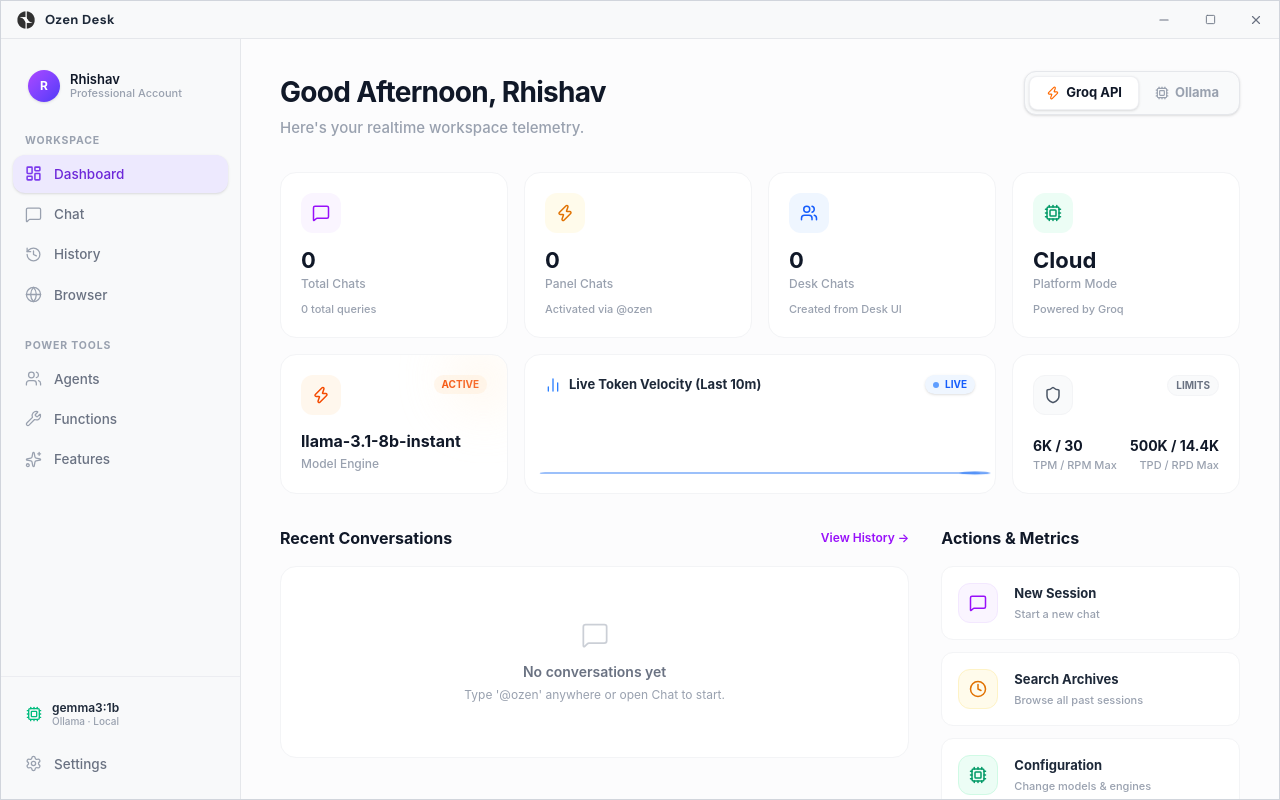
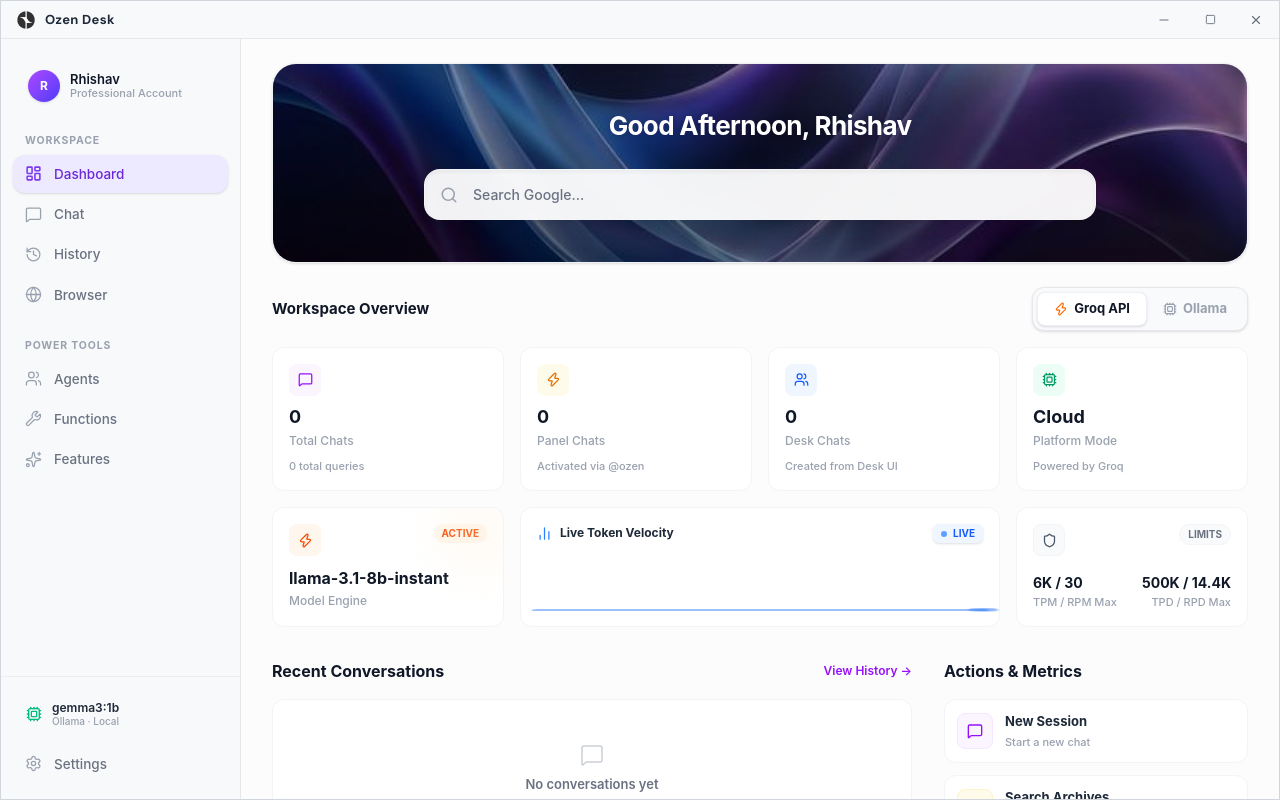
Before and after one commit to Rhishavhere/ozen, a React (Vite) app: page / in a window 1280 px wide. Built offline with nearby package versions, Linux system fonts and the light colour scheme.

Commit message:
browser view

```diff
--- a/src/components/Desk/HubLayout.tsx
+++ b/src/components/Desk/HubLayout.tsx
@@ -5,14 +5,19 @@
 import { AgentsView } from './Views/AgentsView';
 import { DashboardView } from './Views/DashboardView';
 import { HistoryView } from './Views/HistoryView';
+import { BrowserView } from './Views/BrowserView';
 import { SettingsView } from './Views/SettingsView';
 
 export const HubLayout: React.FC = () => {
   const [activeTab, setActiveTab] = useState<TabId>('dashboard');
   const [viewingConversationId, setViewingConversationId] = useState<string | null>(null);
+  const [browserUrl, setBrowserUrl] = useState<string>('https://www.google.com');
 
-  const handleNavigate = (tab: string) => {
+  const handleNavigate = (tab: string, state?: any) => {
     setActiveTab(tab as TabId);
+    if (tab === 'browser' && state?.url) {
+      setBrowserUrl(state.url);
+    }
   };
 
   const handleOpenChat = (conversationId?: string) => {
@@ -33,6 +38,7 @@
       case 'settings':
         return <SettingsView />;
       case 'browser':
+        return <BrowserView key={browserUrl} initialUrl={browserUrl} />;
       case 'functions':
       case 'features':
         return (
--- /dev/null
+++ b/src/components/Desk/Views/BrowserView.tsx
@@ -0,0 +1,119 @@
+import React, { useRef, useState, useEffect } from 'react';
+import { ArrowLeft, ArrowRight, RotateCw, Home } from 'lucide-react';
+
+interface BrowserViewProps {
+  initialUrl?: string;
+}
+
+export const BrowserView: React.FC<BrowserViewProps> = ({ initialUrl = 'https://www.google.com' }) => {
+  const [urlInput, setUrlInput] = useState(initialUrl);
+  const [currentUrl, setCurrentUrl] = useState(initialUrl);
+  const [canGoBack, setCanGoBack] = useState(false);
+  const [canGoForward, setCanGoForward] = useState(false);
+  const [isLoading, setIsLoading] = useState(false);
+  const webviewRef = useRef<any>(null);
+
+  useEffect(() => {
+    const webview = webviewRef.current;
+    if (!webview) return;
+
+    const handleDidStartLoading = () => setIsLoading(true);
+    const handleDidStopLoading = () => setIsLoading(false);
+
+    // Updates the URL bar when navigation happens internally in the webview
+    const handleDidNavigate = (e: any) => {
+      setUrlInput(e.url);
+      setCurrentUrl(e.url);
+      setCanGoBack(webview.canGoBack());
+      setCanGoForward(webview.canGoForward());
+    };
+
+    webview.addEventListener('did-start-loading', handleDidStartLoading);
+    webview.addEventListener('did-stop-loading', handleDidStopLoading);
+    webview.addEventListener('did-navigate', handleDidNavigate);
+    webview.addEventListener('did-navigate-in-page', handleDidNavigate);
+
+    return () => {
+      webview.removeEventListener('did-start-loading', handleDidStartLoading);
+      webview.removeEventListener('did-stop-loading', handleDidStopLoading);
+      webview.removeEventListener('did-navigate', handleDidNavigate);
+      webview.removeEventListener('did-navigate-in-page', handleDidNavigate);
+    };
+  }, []);
+
+  useEffect(() => {
+    setCurrentUrl(initialUrl);
+    setUrlInput(initialUrl);
+  }, [initialUrl]);
+
+  const handleGo = (e: React.FormEvent) => {
+    e.preventDefault();
+    let finalUrl = urlInput.trim();
+    if (!finalUrl.startsWith('http://') && !finalUrl.startsWith('https://')) {
+      finalUrl = 'https://' + finalUrl;
+    }
+    setCurrentUrl(finalUrl);
+  };
+
+  const handleBack = () => {
+    if (webviewRef.current?.canGoBack()) {
+      webviewRef.current.goBack();
+    }
+  };
+
+  const handleForward = () => {
+    if (webviewRef.current?.canGoForward()) {
+      webviewRef.current.goForward();
+    }
+  };
+
+  const handleReload = () => {
+    if (webviewRef.current) {
+      webviewRef.current.reload();
+    }
+  };
+
+  const handleHome = () => {
+    setCurrentUrl('https://www.google.com');
+  };
+
+  return (
+    <div className="w-full h-full flex flex-col bg-white">
+      {/* Browser Toolbar */}
+      <div className="h-12 border-b border-gray-200 bg-gray-50 flex items-center px-4 gap-2 shrink-0">
+        <button onClick={handleBack} disabled={!canGoBack} className="p-1.5 rounded-lg hover:bg-gray-200 disabled:opacity-30 disabled:hover:bg-transparent text-gray-700 transition-colors cursor-pointer">
+          <ArrowLeft size={16} />
+        </button>
+        <button onClick={handleForward} disabled={!canGoForward} className="p-1.5 rounded-lg hover:bg-gray-200 disabled:opacity-30 disabled:hover:bg-transparent text-gray-700 transition-colors cursor-pointer">
+          <ArrowRight size={16} />
+        </button>
+        <button onClick={handleReload} className={`p-1.5 rounded-lg hover:bg-gray-200 text-gray-700 transition-colors cursor-pointer ${isLoading ? 'animate-spin opacity-50' : ''}`}>
+          <RotateCw size={14} />
+        </button>
+        <button onClick={handleHome} className="p-1.5 rounded-lg hover:bg-gray-200 text-gray-700 transition-colors ml-1 cursor-pointer">
+          <Home size={16} />
+        </button>
+
+        <form onSubmit={handleGo} className="flex-1 ml-2">
+          <input
+            type="text"
+            value={urlInput}
+            onChange={(e) => setUrlInput(e.target.value)}
+            className="w-full bg-white border border-gray-200 rounded-lg px-3 py-1.5 text-[13px] text-gray-800 outline-none focus:border-purple-300 focus:ring-2 focus:ring-purple-100 transition-all font-medium"
+            placeholder="Search or enter web address"
+          />
+        </form>
+      </div>
+
+      {/* Webview Container */}
+      <div className="flex-1 w-full bg-white relative">
+        {/* @ts-ignore */}
+        <webview
+          ref={webviewRef}
+          src={currentUrl}
+          className="w-full h-full absolute inset-0 border-none bg-white"
+        />
+      </div>
+    </div>
+  );
+};
--- a/src/components/Desk/Views/DashboardView.tsx
+++ b/src/components/Desk/Views/DashboardView.tsx
@@ -1,15 +1,17 @@
 import { useState, useEffect } from 'react';
-import { MessageSquare, Users, Cpu, Zap, Clock, Activity, BarChart2, Shield } from 'lucide-react';
+import { MessageSquare, Users, Cpu, Zap, Clock, Activity, BarChart2, Shield, Search } from 'lucide-react';
 import { Conversation } from '../../../types/chat';
 import { getConversations, getSettings, saveSettings } from '../../../lib/store';
 import { getUsageStats, getTokenGraphData } from '../../../lib/rateLimit';
+import wallpaper from '../../../assets/wallpaper.png';
 
 interface DashboardViewProps {
-  onNavigate?: (tab: string) => void;
+  onNavigate?: (tab: string, state?: any) => void;
   onOpenChat?: (conversationId: string) => void;
 }
 
 export const DashboardView: React.FC<DashboardViewProps> = ({ onNavigate, onOpenChat }) => {
+  const [searchQuery, setSearchQuery] = useState('');
   const [conversations, setConversations] = useState<Conversation[]>([]);
   const [settings, setSettings] = useState(getSettings());
   const [stats, setStats] = useState(getUsageStats());
@@ -33,6 +35,13 @@
 
   const isGroq = settings.provider === 'groq';
   const totalMessages = conversations.reduce((sum, c) => sum + c.messages.length, 0);
+
+  const handleSearch = (e: React.FormEvent) => {
+    e.preventDefault();
+    if (!searchQuery.trim()) return;
+    const url = `https://www.google.com/search?q=${encodeURIComponent(searchQuery.trim())}`;
+    onNavigate?.('browser', { url });
+  };
 
   const timeAgo = (ts: number) => {
     const diff = Date.now() - ts;
@@ -73,17 +82,39 @@
 
   return (
     <div className="w-full h-full overflow-y-auto custom-scrollbar bg-[#FCFCFD] font-sans pb-12">
-      <div className="max-w-5xl mx-auto px-8 py-8">
+      <div className="max-w-5xl mx-auto px-6 py-6 border-b border-transparent">
 
-        {/* Welcome Header & Engine Toggle */}
-        <div className="flex items-start justify-between mb-8">
-          <div>
-            <h1 className="text-[28px] font-bold text-gray-900 tracking-tight mb-1">
+        {/* Search Hero Section */}
+        <div className="w-full h-[200px] rounded-3xl mb-6 relative overflow-hidden flex flex-col items-center justify-center p-8 shadow-sm border border-gray-200/50">
+          {/* Background Wallpaper */}
+          <div
+            className="absolute inset-0 z-0 bg-cover bg-center"
+            style={{ backgroundImage: `url(${wallpaper})` }}
+          />
+          <div className="absolute inset-0 z-0 bg-gradient-to-b from-black/10 to-black/40" />
+
+          {/* Foreground */}
+          <div className="z-10 w-full max-w-2xl text-center">
+            <h1 className="text-[26px] font-bold text-white tracking-tight mb-2 drop-shadow-sm">
               {getGreeting()}, {settings.userName}
             </h1>
-            <p className="text-[15px] text-gray-400 font-medium">Here's your realtime workspace telemetry.</p>
+
+            <form onSubmit={handleSearch} className="w-full relative shadow-lg mt-6">
+              <input
+                type="text"
+                value={searchQuery}
+                onChange={(e) => setSearchQuery(e.target.value)}
+                placeholder="Search Google..."
+                className="w-full bg-white/95 backdrop-blur-md border border-white/20 rounded-2xl pl-12 pr-4 py-3.5 text-[14px] text-gray-900 outline-none focus:ring-2 focus:ring-purple-400/50 focus:bg-white transition-all font-medium placeholder-gray-500 shadow-inner"
+              />
+              <Search className="absolute left-4 top-1/2 -translate-y-1/2 text-gray-400" size={18} />
+            </form>
           </div>
+        </div>
 
+        {/* Engine Toggle & Compact Stats Header */}
+        <div className="flex items-center justify-between mb-4">
+          <h2 className="text-[15px] font-bold text-gray-900">Workspace Overview</h2>
           <div className="flex bg-gray-50 border border-gray-200 rounded-xl p-1 shadow-sm shrink-0">
             <button
               onClick={() => handleProviderSwitch('groq')}
@@ -112,13 +143,13 @@
             { label: 'Desk Chats', value: String(conversations.filter(c => c.source === 'desk').length), icon: Users, color: 'text-blue-600 bg-blue-50', trend: 'Created from Desk UI' },
             { label: 'Platform Mode', value: isGroq ? 'Cloud' : 'Local', icon: Cpu, color: 'text-emerald-600 bg-emerald-50', trend: isGroq ? 'Powered by Groq' : 'Running on Ollama' },
           ].map((stat, i) => (
-            <div key={i} className="bg-white rounded-2xl border border-gray-100 p-5 hover:shadow-md hover:border-gray-200/80 transition-all duration-200 group cursor-default">
-              <div className="flex items-start justify-between mb-4">
-                <div className={`w-10 h-10 rounded-xl ${stat.color} flex items-center justify-center`}>
-                  <stat.icon size={18} />
+            <div key={i} className="bg-white rounded-xl border border-gray-100 p-4 hover:shadow-md hover:border-gray-200/80 transition-all duration-200 group cursor-default">
+              <div className="flex items-start justify-between mb-3">
+                <div className={`w-8 h-8 rounded-lg ${stat.color} flex items-center justify-center`}>
+                  <stat.icon size={15} />
                 </div>
               </div>
-              <p className="text-[22px] font-bold text-gray-900 leading-none mb-1 truncate">{stat.value}</p>
+              <p className="text-[18px] font-bold text-gray-900 leading-none mb-1.5 truncate">{stat.value}</p>
               <p className="text-[12px] text-gray-400 font-medium">{stat.label}</p>
               <p className="text-[11px] text-gray-400 mt-2 font-medium">{stat.trend}</p>
             </div>
@@ -129,13 +160,13 @@
         <div className="grid grid-cols-4 gap-4 mb-8">
 
           {/* Card 1: Active Engine Info */}
-          <div className="bg-white rounded-2xl border border-gray-100 p-5 hover:shadow-md hover:border-gray-200/80 transition-all duration-200 relative overflow-hidden">
+          <div className="bg-white rounded-xl border border-gray-100 p-4 hover:shadow-md hover:border-gray-200/80 transition-all duration-200 relative overflow-hidden">
             {isGroq && <div className="absolute top-0 right-0 w-16 h-16 bg-linear-to-bl from-orange-100 to-transparent blur-xl opacity-60"></div>}
-            <div className="flex items-start justify-between mb-4">
-              <div className={`w-10 h-10 rounded-xl flex items-center justify-center ${
+            <div className="flex items-start justify-between mb-3">
+              <div className={`w-8 h-8 rounded-lg flex items-center justify-center ${
                 isGroq ? 'bg-orange-50 text-orange-600' : 'bg-emerald-50 text-emerald-600'
               }`}>
-                {isGroq ? <Zap size={18} /> : <Cpu size={18} />}
+                {isGroq ? <Zap size={15} /> : <Cpu size={15} />}
               </div>
               <span className={`text-[10px] font-bold px-2 py-0.5 rounded-full ${
                 isGroq ? 'bg-orange-50 text-orange-600' : 'bg-emerald-50 text-emerald-600'
@@ -150,18 +181,18 @@
           </div>
 
           {/* Card 2: Live Token Graph (Fully Dynamic spanning 2 columns) */}
-          <div className="col-span-2 bg-white rounded-2xl border border-gray-100 p-5 hover:shadow-md hover:border-gray-200/80 transition-all duration-200 flex flex-col justify-between">
+          <div className="col-span-2 bg-white rounded-xl border border-gray-100 p-4 hover:shadow-md hover:border-gray-200/80 transition-all duration-200 flex flex-col justify-between">
             <div className="flex items-start justify-between mb-2">
               <div className="flex items-center gap-2">
-                <BarChart2 size={16} className="text-blue-500" />
-                <span className="text-[13px] font-bold text-gray-800">Live Token Velocity (Last 10m)</span>
+                <BarChart2 size={15} className="text-blue-500" />
+                <span className="text-[12px] font-bold text-gray-800">Live Token Velocity</span>
               </div>
-              <span className="text-[10px] font-bold text-blue-600 bg-blue-50 px-2 py-0.5 rounded-full flex items-center gap-1.5 shadow-sm">
+              <span className="text-[10px] font-bold text-blue-600 bg-blue-50 px-2 py-0.5 rounded-md flex items-center gap-1.5 shadow-sm">
                  <span className="w-1.5 h-1.5 bg-blue-500 rounded-full animate-pulse"></span>
                  LIVE
               </span>
             </div>
-            <div className="w-full h-12 relative flex items-end mt-2">
+            <div className="w-full h-10 relative flex items-end mt-1.5">
                {/* Custom SVG line graph using realtime token points */}
                <svg viewBox="0 0 100 100" preserveAspectRatio="none" className="w-full h-full overflow-visible">
                  <defs>
@@ -180,10 +211,10 @@
           </div>
 
           {/* Card 3: Hardware / Rate Limit Ceilings */}
-          <div className="bg-white rounded-2xl border border-gray-100 p-5 hover:shadow-md hover:border-gray-200/80 transition-all duration-200 flex flex-col justify-between">
-             <div className="flex items-start justify-between mb-3">
-               <div className="w-10 h-10 rounded-xl bg-gray-50 text-gray-600 flex items-center justify-center border border-gray-100">
-                 <Shield size={18} />
+          <div className="bg-white rounded-xl border border-gray-100 p-4 hover:shadow-md hover:border-gray-200/80 transition-all duration-200 flex flex-col justify-between">
+             <div className="flex items-start justify-between mb-2">
+               <div className="w-8 h-8 rounded-lg bg-gray-50 text-gray-600 flex items-center justify-center border border-gray-100">
+                 <Shield size={15} />
                </div>
                <span className="text-[10px] font-bold text-gray-500 bg-gray-50 px-2 py-0.5 rounded-full border border-gray-100">LIMITS</span>
              </div>
@@ -223,16 +254,16 @@
             </div>
 
             {recentChats.length === 0 ? (
-              <div className="bg-white rounded-2xl border border-gray-100 p-8 flex flex-col items-center justify-center text-gray-400 h-48">
-                <MessageSquare size={28} strokeWidth={1.5} className="mb-3 opacity-50" />
-                <p className="text-[14px] font-semibold text-gray-500">No conversations yet</p>
-                <p className="text-[12px] mt-1">Type '@ozen' anywhere or open Chat to start.</p>
+              <div className="bg-white rounded-xl border border-gray-100 p-6 flex flex-col items-center justify-center text-gray-400 h-40">
+                <MessageSquare size={24} strokeWidth={1.5} className="mb-2 opacity-50" />
+                <p className="text-[13px] font-semibold text-gray-500">No conversations yet</p>
+                <p className="text-[11px] mt-1">Type '@ozen' anywhere or open Chat to start.</p>
               </div>
             ) : (
-              <div className="space-y-2.5">
+              <div className="space-y-2">
                 {recentChats.map(chat => (
-                  <div key={chat.id} onClick={() => onOpenChat?.(chat.id)} className="bg-white rounded-xl border border-gray-100 p-4 hover:shadow-md hover:border-gray-200/80 transition-all duration-200 cursor-pointer group flex items-center gap-4">
-                    <div className={`w-10 h-10 rounded-xl flex items-center justify-center shrink-0 transition-colors ${
+                  <div key={chat.id} onClick={() => onOpenChat?.(chat.id)} className="bg-white rounded-xl border border-gray-100 p-3 hover:shadow-sm hover:border-gray-200 transition-all duration-200 cursor-pointer group flex items-center gap-3">
+                    <div className={`w-9 h-9 rounded-lg flex items-center justify-center shrink-0 transition-colors ${
                       chat.source === 'panel'
                         ? 'bg-amber-50 border border-amber-100 group-hover:bg-amber-100'
                         : 'bg-purple-50 border border-purple-100 group-hover:bg-purple-100'
@@ -273,10 +304,10 @@
                 <button
                   key={i}
                   onClick={() => onNavigate?.(action.tab)}
-                  className="w-full bg-white rounded-xl border border-gray-100 p-4 text-left hover:shadow-md hover:border-gray-200/80 transition-all duration-200 group cursor-pointer flex items-center gap-4"
+                  className="w-full bg-white rounded-xl border border-gray-100 p-3 text-left hover:shadow-sm hover:border-gray-200 transition-all duration-200 group cursor-pointer flex items-center gap-3"
                 >
-                  <div className={`w-10 h-10 rounded-xl ${action.color} flex items-center justify-center shrink-0 border`}>
-                    <action.icon size={18} />
+                  <div className={`w-9 h-9 rounded-lg ${action.color} flex items-center justify-center shrink-0 border`}>
+                    <action.icon size={16} />
                   </div>
                   <div>
                     <h3 className="text-[13px] font-bold text-gray-800 mb-0.5 group-hover:text-purple-600 transition-colors">{action.label}</h3>
@@ -286,16 +317,16 @@
               ))}
             </div>
 
-            {/* Realtime Raw Tracking Block */}
-            <div className="mt-4 p-4 rounded-xl bg-gray-900 border border-gray-800 text-white flex flex-col justify-between shadow-xl relative overflow-hidden group">
+             {/* Realtime Raw Tracking Block */}
+            <div className="mt-3 p-4 rounded-xl bg-gray-900 border border-gray-800 text-white flex flex-col justify-between shadow-lg relative overflow-hidden group">
                <div className="absolute top-0 right-0 w-24 h-24 bg-linear-to-bl from-purple-500/20 to-transparent blur-2xl rounded-full"></div>
-               <div className="flex items-center justify-between mb-3 opacity-80">
-                  <p className="text-[11px] font-bold text-gray-400 tracking-wider">LIVE TELEMETRY (1MIN)</p>
-                  <Activity size={14} className="text-gray-400" />
+               <div className="flex items-center justify-between mb-2 opacity-80">
+                  <p className="text-[10px] font-bold text-gray-400 tracking-wider">LIVE TELEMETRY (1MIN)</p>
+                  <Activity size={13} className="text-gray-400" />
                </div>
                <div className="flex items-end justify-between relative z-10">
                  <div>
-                    <p className="text-[20px] font-bold leading-none">{stats.rpm} <span className="text-[12px] font-normal text-gray-400 -ml-1">Req</span></p>
+                    <p className="text-[18px] font-bold leading-none">{stats.rpm} <span className="text-[11px] font-normal text-gray-400 -ml-1">Req</span></p>
                  </div>
                  <div className="w-px h-6 bg-gray-800"></div>
                  <div className="text-right">
```
Also changed, not shown: electron/main.ts (+26 -18 lines), src/assets/profile.png (added), src/assets/wallpaper.png (added).
